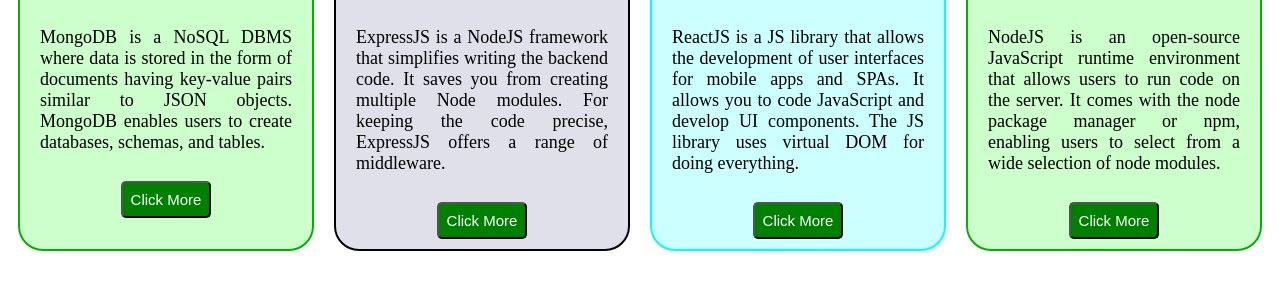
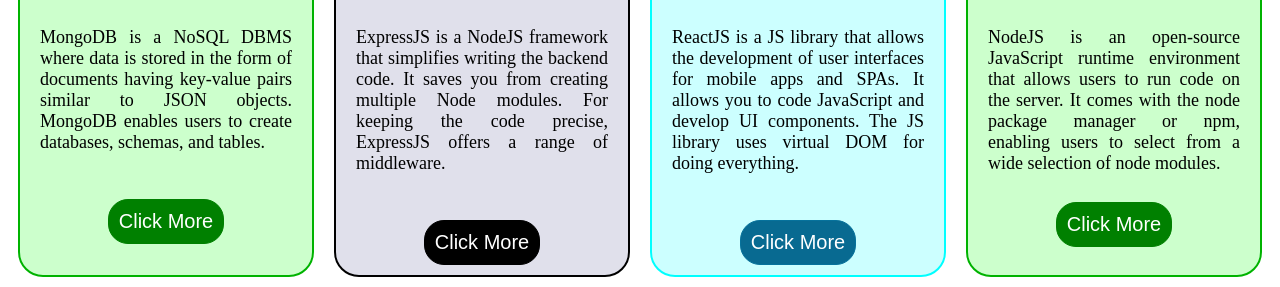
Before and after one commit to shwetapund/MERN-stack, a plain HTML site: page index.html in a window 1280 px wide. Shown: the part 692-979 px from the top of the page. Before the commit the page ends 953 px from the top, so only its background shows below. Drawn offline with Linux system fonts and the light colour scheme.

Commit message:
button change

```diff
--- a/index.html
+++ b/index.html
@@ -97,22 +97,36 @@
         }
 
         .btn {
-            padding: 8px;
-            font-size: 15px;
-
-            border-radius: 5px;
+            padding: 10px;
+            font-size: 20px;
+            border-radius: 20px;
             background-color: green;
         }
 
         .btn:hover {
-            box-shadow: rgb(0, 0, 0);
+            box-shadow:2px 2px 2px 2px  rgb(0, 0, 0);
+        }
+        .btn-box-grey:hover{
+            box-shadow: 2px 2px 2px 2px grey;
         }
 
         .btn-btn {
             text-decoration: none;
             color: white;
+        }
+       .btn-bg-black{
+        background-color: black;
+        border: solid 1px black;
+       }
+       .btn-bg-skyblue{
+        background-color: rgb(8, 106, 145);
+        border: solid 1px rgb(7, 114, 156);
+       }
+       .btn-bg-green{
+        border: solid 1px green;
+       }
 
-        }
+
     </style>
 </head>
 
@@ -127,11 +141,11 @@
         <div class="main-cont">
             <div class="card border-green bg-light-green">
                 <img src="mongodb.png" class="card-img" />
-                <h2> MongoDB</h2>
+                <h2>MongoDB</h2>
                 <p class="text">MongoDB is a NoSQL DBMS where data is stored in the form of documents having key-value
                     pairs similar to JSON objects. MongoDB enables users to create databases, schemas, and tables.
-                    </p>
-                <button class="btn"><a href="https://www.mongodb.com/" class="btn-btn">Click More</a></button>
+                    </p><br/>
+                <button class="btn btn-bg-green"><a href="https://www.mongodb.com/" class="btn-btn">Click More</a></button>
             </div>
 
             <div class="card border-black bg-light-gray">
@@ -139,8 +153,8 @@
                 <h2>ExpressJS</h2>
                 <p class="text">ExpressJS is a NodeJS framework that simplifies writing the backend code. It saves you
                     from creating multiple Node modules. For keeping the code precise, ExpressJS offers a range of
-                    middleware.</p>
-                <button class="btn"><a href="https://www.mongodb.com/" class="btn-btn">Click More</a></button>
+                    middleware.</p><br/>
+                <button class="btn btn-bg-black btn-box-grey"><a href="https://www.geeksforgeeks.org/express-js/" class="btn-btn">Click More</a></button>
             </div>
 
             <div class="card border-sky bg-light-sky">
@@ -148,8 +162,8 @@
                 <h2>ReactJS</h2>
                 <p class="text">ReactJS is a JS library that allows the development of user interfaces for mobile apps
                     and SPAs. It allows you to code JavaScript and develop UI components. The JS library uses virtual
-                    DOM for doing everything.</p>
-                    <button class="btn"><a href="https://www.mongodb.com/" class="btn-btn">Click More</a></button>
+                    DOM for doing everything.</p><br/>
+                    <button class="btn btn-bg-skyblue"><a href="https://www.mongodb.com/" class="btn-btn">Click More</a></button>
 
             </div>
 
@@ -159,7 +173,7 @@
                 <p class="text">NodeJS is an open-source JavaScript runtime environment that allows users to run code on
                     the server. It comes with the node package manager or npm, enabling users to select from a wide
                     selection of node modules.</p>
-                    <button class="btn"><a href="https://www.mongodb.com/" class="btn-btn">Click More</a></button>
+                    <button class="btn btn-bg-green"><a href="https://www.mongodb.com/" class="btn-btn">Click More</a></button>
 
             </div>
         </div>
```
